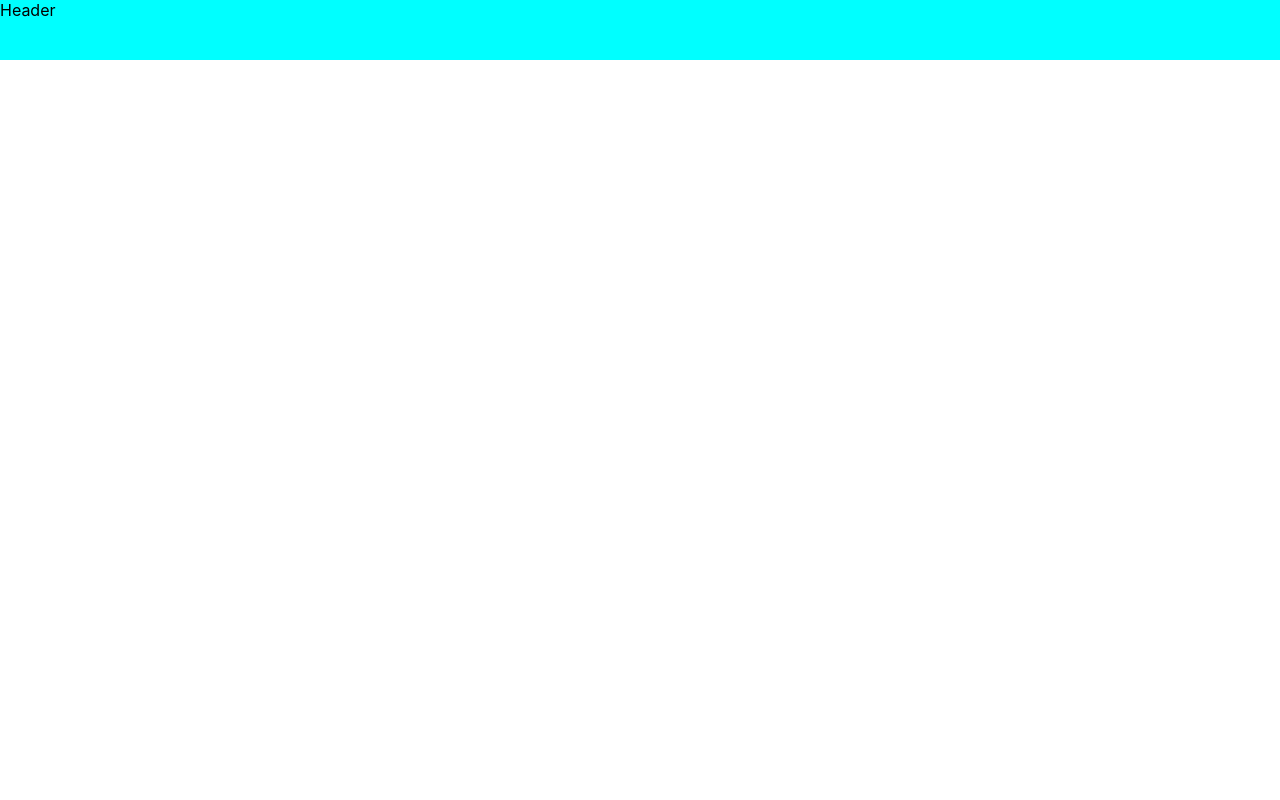
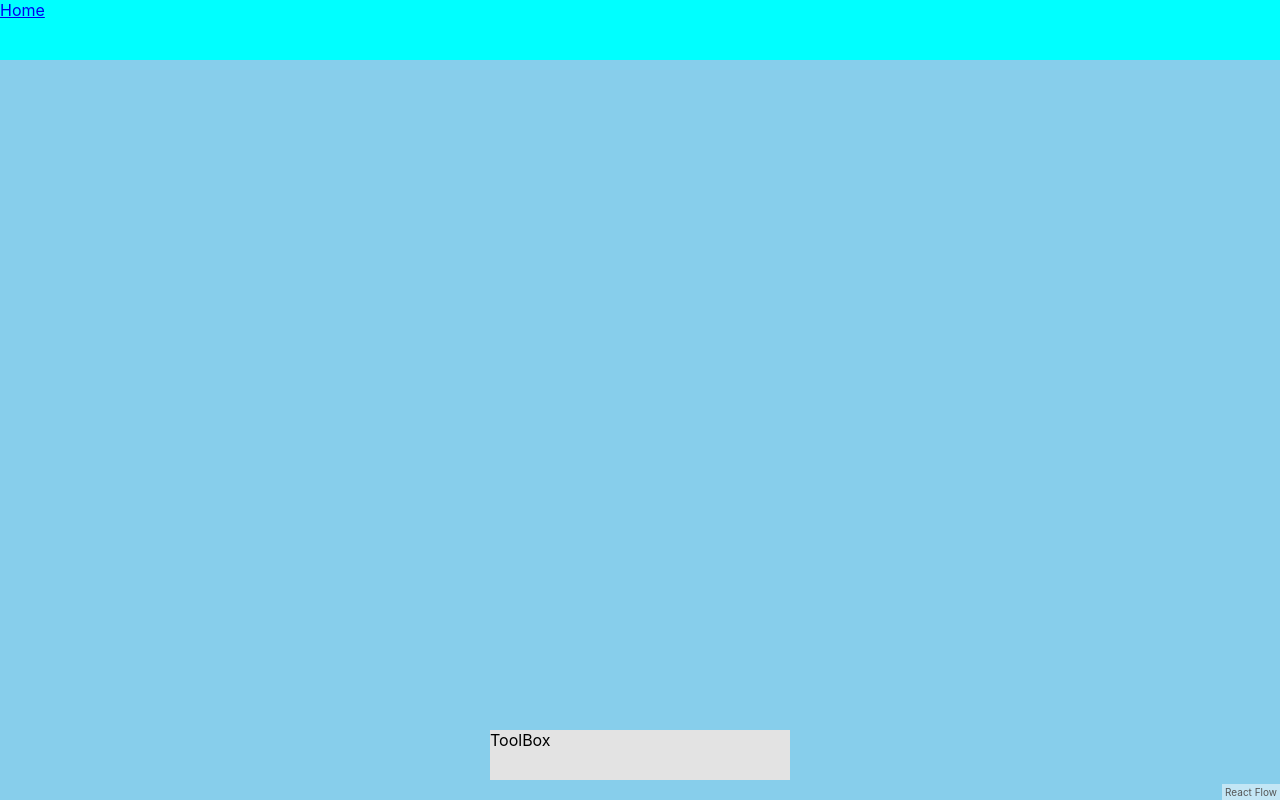
Before and after one commit to mael1657/draggable-test, a React (Create React App) app: page /flow in a window 1280 px wide. Before the commit this address had no page. Built offline with nearby package versions, Linux system fonts and the light colour scheme.

Commit message:
[feat] react-flow test

```diff
--- a/src/App.css
+++ b/src/App.css
@@ -1,17 +1,3 @@
-.square {
-  border: 1px solid #222;
-  display: block;
-  width: 100px;
+.react-flow__renderer {
+  background: skyblue;
 }
-.header {
-  width: 100%;
-  background-color: aqua;
-  height: 60px;
-}
-.router-layout {
-  display: flex;
-}
-.side-nav {
-  height: 100%;
-  background-color: burlywood;
-}
--- a/src/components/Header.jsx
+++ b/src/components/Header.jsx
@@ -1,7 +1,28 @@
 import React from "react";
+import styledComponents from "styled-components";
+import { Link } from "react-router-dom";
 
 const Header = () => {
-  return <div className="header">Header</div>;
+  return (
+    <StyledDiv>
+      <HomeBtn>
+        <Link to="/">Home</Link>
+      </HomeBtn>
+    </StyledDiv>
+  );
 };
 
+const StyledDiv = styledComponents.div`
+  width: 100%;
+  background-color: aqua;
+  height: 60px;
+  position:fixed;
+  top:0;left:0;
+  z-index:10;
+`;
+
+const HomeBtn = styledComponents.div`
+  display:block;
+`;
+
 export default Header;
--- a/src/components/Module.jsx
+++ b/src/components/Module.jsx
@@ -5,11 +5,9 @@ import Draggable from "react-draggable";
 export const Square = (props) => {
   const nodeRef = useRef(null);
   return (
-    <>
-      <Draggable nodeRef={nodeRef}>
-        <SquareStyledBox ref={nodeRef}>{props.children}</SquareStyledBox>
-      </Draggable>
-    </>
+    <Draggable nodeRef={nodeRef}>
+      <SquareStyledBox ref={nodeRef}>{props.children}</SquareStyledBox>
+    </Draggable>
   );
 };
 
--- /dev/null
+++ b/src/components/tools/ToolBox.jsx
@@ -0,0 +1,19 @@
+import React from "react";
+import styledComponents from "styled-components";
+
+const ToolBox = () => {
+  return <StyledDiv>ToolBox</StyledDiv>;
+};
+
+const StyledDiv = styledComponents.div`
+  width:300px;
+  height:50px;
+  background-color:#e3e3e3;
+  position:absolute;
+  bottom:20px;
+  left:50%;
+  transform:translateX(-50%);
+  z-index:10;
+`;
+
+export default ToolBox;
--- a/src/index.css
+++ b/src/index.css
@@ -1,13 +1,19 @@
+* {
+  margin: 0;
+  padding: 0;
+  box-sizing: border-box;
+}
+
 body {
   margin: 0;
-  font-family: -apple-system, BlinkMacSystemFont, 'Segoe UI', 'Roboto', 'Oxygen',
-    'Ubuntu', 'Cantarell', 'Fira Sans', 'Droid Sans', 'Helvetica Neue',
+  font-family: -apple-system, BlinkMacSystemFont, "Segoe UI", "Roboto", "Oxygen",
+    "Ubuntu", "Cantarell", "Fira Sans", "Droid Sans", "Helvetica Neue",
     sans-serif;
   -webkit-font-smoothing: antialiased;
   -moz-osx-font-smoothing: grayscale;
 }
 
 code {
-  font-family: source-code-pro, Menlo, Monaco, Consolas, 'Courier New',
+  font-family: source-code-pro, Menlo, Monaco, Consolas, "Courier New",
     monospace;
 }
--- /dev/null
+++ b/src/pages/Drag.jsx
@@ -0,0 +1,27 @@
+import React, { useRef } from "react";
+import Draggable from "react-draggable";
+import styledComponents from "styled-components";
+import { Square } from "../components/Module";
+import ToolBox from "../components/tools/ToolBox";
+
+const Drag = () => {
+  const nodeRef = useRef(null);
+  return (
+    <Wrap>
+      <Draggable nodeRef={nodeRef}>
+        <div ref={nodeRef}>ㅎㅇㅎㅇㅎㅇ</div>
+      </Draggable>
+      <Square>hello</Square>
+      <ToolBox />
+    </Wrap>
+  );
+};
+
+const Wrap = styledComponents.div`
+  position:relative;
+  width:100%;
+  height:100vh;
+  padding-top:60px;
+`;
+
+export default Drag;
--- /dev/null
+++ b/src/pages/Flow.jsx
@@ -0,0 +1,47 @@
+import React from "react";
+import styledComponents from "styled-components";
+import ReactFlow from "react-flow-renderer";
+import ToolBox from "../components/tools/ToolBox";
+
+const elements = [
+  {
+    id: "1",
+    type: "input", // input node
+    data: { label: "Input Node" },
+    position: { x: 250, y: 25 },
+  },
+  // default node
+  {
+    id: "2",
+    // you can also pass a React component as a label
+    data: { label: <div>Default Node</div> },
+    position: { x: 100, y: 125 },
+  },
+  {
+    id: "3",
+    type: "output", // output node
+    data: { label: "Output Node" },
+    position: { x: 250, y: 250 },
+  },
+  // animated edge
+  { id: "e1-2", source: "1", target: "2", animated: true },
+  { id: "e2-3", source: "2", target: "3" },
+];
+
+const Flow = () => {
+  return (
+    <Wrap>
+      <ReactFlow elements={elements} />
+      <ToolBox />
+    </Wrap>
+  );
+};
+
+const Wrap = styledComponents.div`
+  position:relative;
+  width:100%;
+  height:100vh;
+  padding-top:60px;
+`;
+
+export default Flow;
--- a/src/pages/Main.jsx
+++ b/src/pages/Main.jsx
@@ -1,19 +1,30 @@
-import React, { useRef } from "react";
-import Draggable from "react-draggable";
-import { Square } from "../components/Module";
+import React from "react";
+import { Link } from "react-router-dom";
+import styledComponents from "styled-components";
 
 const Main = () => {
-  const nodeRef = useRef(null);
   return (
-    <div className="wrap">
-      <div className="content">
-        <Draggable nodeRef={nodeRef}>
-          <div ref={nodeRef}>ㅎㅇㅎㅇㅎㅇ</div>
-        </Draggable>
-        <Square>hello</Square>
-      </div>
-    </div>
+    <Wrap>
+      <Button>
+        <Link to="drag">go to Drag</Link>
+      </Button>
+      <Button>
+        <Link to="flow">go to Flow</Link>
+      </Button>
+    </Wrap>
   );
 };
 
+const Wrap = styledComponents.div`
+  position:relative;
+  width:100%;
+  height:100vh;
+  padding-top:60px;
+`;
+
+const Button = styledComponents.div`
+  display:block;
+
+`;
+
 export default Main;
--- a/src/router/AppRouter.jsx
+++ b/src/router/AppRouter.jsx
@@ -1,6 +1,8 @@
 import React from "react";
 import { BrowserRouter, Routes, Route } from "react-router-dom";
 import Header from "../components/Header";
+import Drag from "../pages/Drag";
+import Flow from "../pages/Flow";
 import Main from "../pages/Main";
 
 const AppRouter = () => {
@@ -9,6 +11,8 @@ const AppRouter = () => {
       <Header />
       <Routes>
         <Route path="/" element={<Main />} />
+        <Route path="drag" element={<Drag />} />
+        <Route path="flow" element={<Flow />} />
       </Routes>
     </BrowserRouter>
   );
```
